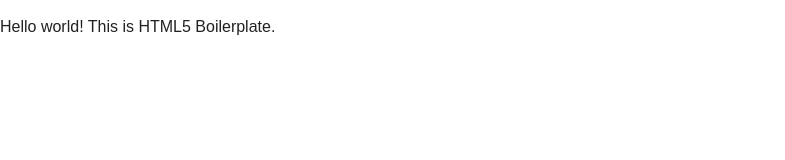
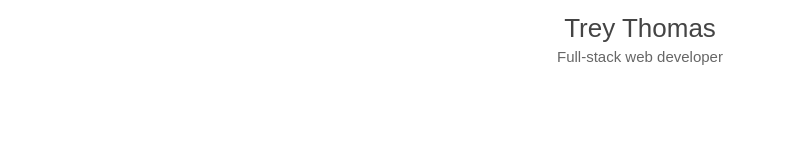
Before and after one commit to treythomas123/personal-website, a plain HTML site: page index.html in a window 1280 px wide. Shown: the whole page, without its empty margins (0-785 px from the left). Drawn offline with nearby package versions, Linux system fonts and the light colour scheme.

Commit message:
Add basic placeholder text

```diff
--- /dev/null
+++ b/css/style.css
@@ -0,0 +1,15 @@
+body {
+    color: #444;
+}
+
+header {
+    text-align: center;
+    font-size: 26px;
+    padding-top: 10px;
+}
+
+#tagline {
+    text-align: center;
+    font-size: 15px;
+    color: #666;
+}
--- a/index.html
+++ b/index.html
@@ -8,10 +8,10 @@
         <meta name="viewport" content="width=device-width, initial-scale=1">
 
         <link rel="apple-touch-icon" href="apple-touch-icon.png">
-        <!-- Place favicon.ico in the root directory -->
 
         <link rel="stylesheet" href="css/normalize.css">
         <link rel="stylesheet" href="css/main.css">
+        <link rel="stylesheet" href="css/style.css">
         <script src="js/vendor/modernizr-2.8.3.min.js"></script>
     </head>
     <body>
@@ -19,8 +19,8 @@
             <p class="browserupgrade">You are using an <strong>outdated</strong> browser. Please <a href="http://browsehappy.com/">upgrade your browser</a> to improve your experience.</p>
         <![endif]-->
 
-        <!-- Add your site or application content here -->
-        <p>Hello world! This is HTML5 Boilerplate.</p>
+        <header>Trey Thomas</header>
+        <div id="tagline">Full-stack web developer</div>
 
         <script src="//ajax.googleapis.com/ajax/libs/jquery/1.11.2/jquery.min.js"></script>
         <script>window.jQuery || document.write('<script src="js/vendor/jquery-1.11.2.min.js"><\/script>')</script>
@@ -34,7 +34,7 @@
             e=o.createElement(i);r=o.getElementsByTagName(i)[0];
             e.src='//www.google-analytics.com/analytics.js';
             r.parentNode.insertBefore(e,r)}(window,document,'script','ga'));
-            ga('create','UA-XXXXX-X','auto');ga('send','pageview');
+            ga('create','UA-60678443-1','auto');ga('send','pageview');
         </script>
     </body>
 </html>
```
